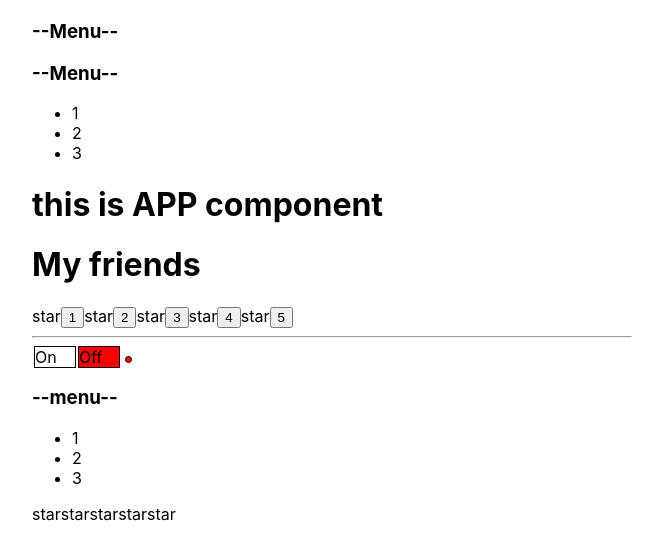
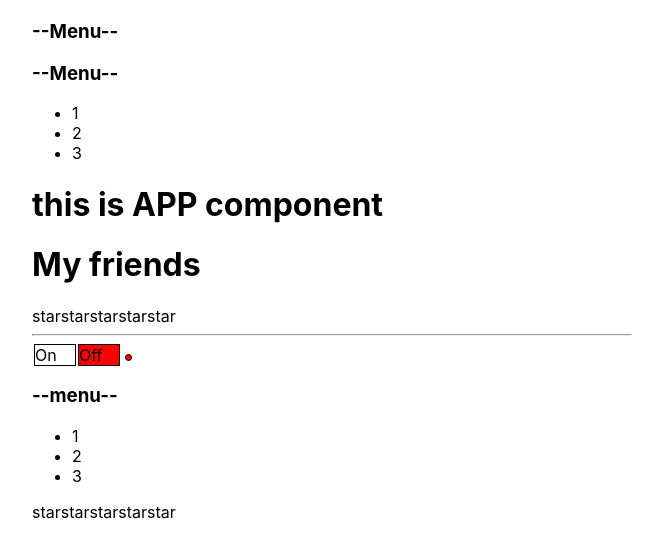
Before and after one commit to boevoivertolet/react-detail, a React (Create React App) app: page / in a window 1280 px wide. Shown: the top 560 px of the page, without its empty margins (308-971 px from the left). Built offline with nearby package versions, Linux system fonts and the light colour scheme.

Commit message:
add add onClick for star

```diff
--- a/src/App.tsx
+++ b/src/App.tsx
@@ -22,7 +22,7 @@ function App() {
             <PageTitle title={'this is  APP component'}/>
             <PageTitle title={'My friends'}/>
 
-            <Rating value={ratingValue}/>
+            <Rating value={ratingValue} onClick ={setRatingValue}/>
 
             <hr/>
 
--- a/src/components/Rating/Rating.tsx
+++ b/src/components/Rating/Rating.tsx
@@ -9,6 +9,7 @@ export type RatingValueType = 0 | 1 | 2 | 3 | 4 | 5;
 
 type RatingPropsType = {
     value: RatingValueType
+    onClick:(value:RatingValueType)=> void
 }
 
 export function Rating(props: RatingPropsType) {
@@ -78,11 +79,11 @@ export function Rating(props: RatingPropsType) {
     }*/
     return (
         <div>
-            <Star selected={props.value > 0}/><button>1</button>
-            <Star selected={props.value > 1}/><button>2</button>
-            <Star selected={props.value > 2}/><button>3</button>
-            <Star selected={props.value > 3}/><button>4</button>
-            <Star selected={props.value > 4}/><button>5</button>
+            <Star selected={props.value > 0} onClick={props.onClick} value={1}/>
+            <Star selected={props.value > 1} onClick={props.onClick} value={2}/>
+            <Star selected={props.value > 2} onClick={props.onClick} value={3}/>
+            <Star selected={props.value > 3} onClick={props.onClick} value={4}/>
+            <Star selected={props.value > 4} onClick={props.onClick} value={5}/>
         </div>
     )
 }
@@ -90,11 +91,13 @@ export function Rating(props: RatingPropsType) {
 
 type StarPropsType = {
     selected: boolean
+    onClick:(value:RatingValueType)=> void
+    value: RatingValueType
 }
 
 function Star(props: StarPropsType) {
     console.log('Star rendering')
-    return <span>
+    return <span onClick={()=> {props.onClick(props.value)}}>
         {props.selected ? <b>star</b> : 'star' }
     </span>
 
```
